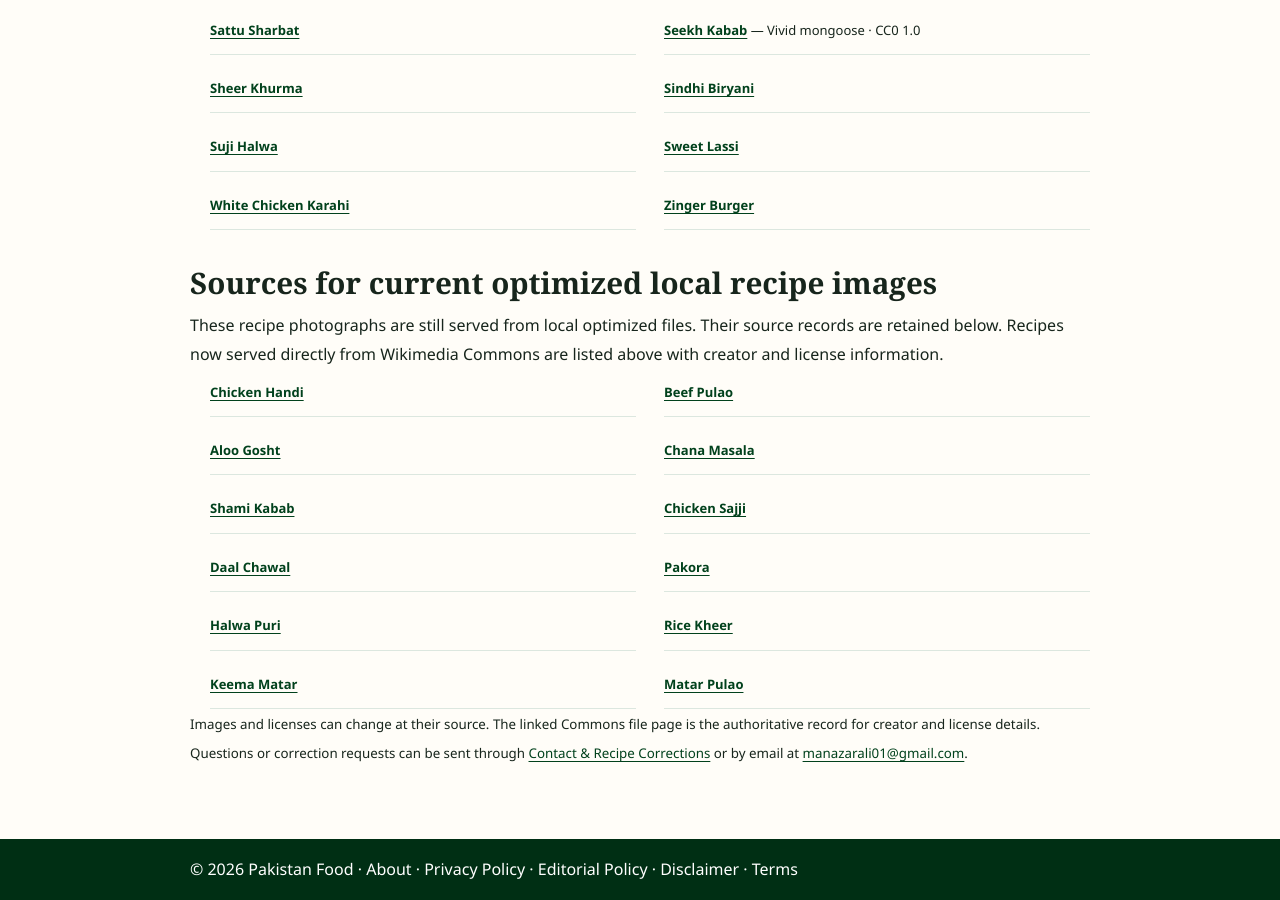
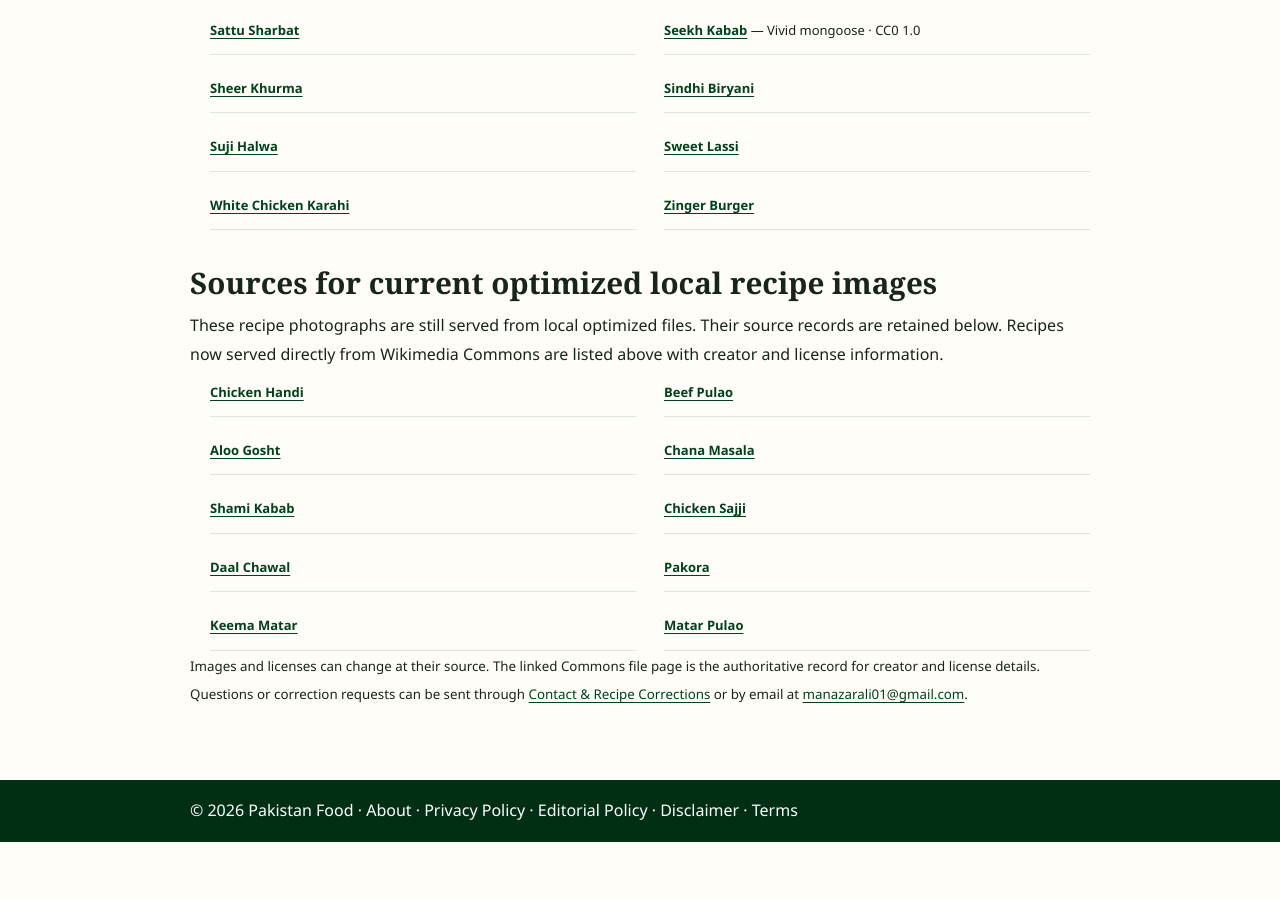
Before and after one commit to manazarali01-hub/pakistan-food, a Jekyll site: the page built from image-credits.html, in a window 1280 px wide and 900 px high, scrolled down 1935 px. Built offline with Jekyll 4.4.1, drawn with Linux system fonts in a browser that asks for light colours; after the commit the page ends 2777 px from its top, so only the background shows below that.

Commit message:
Remove outdated local credit entries for newly external heroes

```diff
--- a/image-credits.html
+++ b/image-credits.html
@@ -57,8 +57,6 @@ layout: null
         <li><a href="https://commons.wikimedia.org/wiki/File:Sajji.JPG">Chicken Sajji</a></li>
         <li><a href="https://commons.wikimedia.org/wiki/File:Daal_Tadka_with_Steamed_Rice.jpg">Daal Chawal</a></li>
         <li><a href="https://commons.wikimedia.org/wiki/File:Pakora_(6005558506).jpg">Pakora</a></li>
-        <li><a href="https://commons.wikimedia.org/wiki/File:Halwa_Puri_-_Walled_City_of_Lahore_Punjab_Pakistan_is_famous_for_this_traditional_food.jpg">Halwa Puri</a></li>
-        <li><a href="https://commons.wikimedia.org/wiki/File:Kheer.jpg">Rice Kheer</a></li>
         <li><a href="https://commons.wikimedia.org/wiki/File:Spicy_Matar_Keema1.jpg">Keema Matar</a></li>
         <li><a href="https://commons.wikimedia.org/wiki/File:Matar_Pulao_-_Mohali_2016-08-06_8222.JPG">Matar Pulao</a></li>
       </ul>
```
